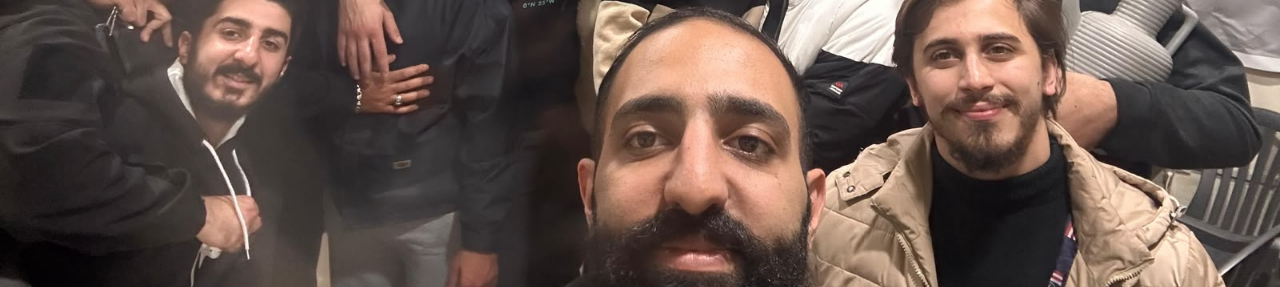
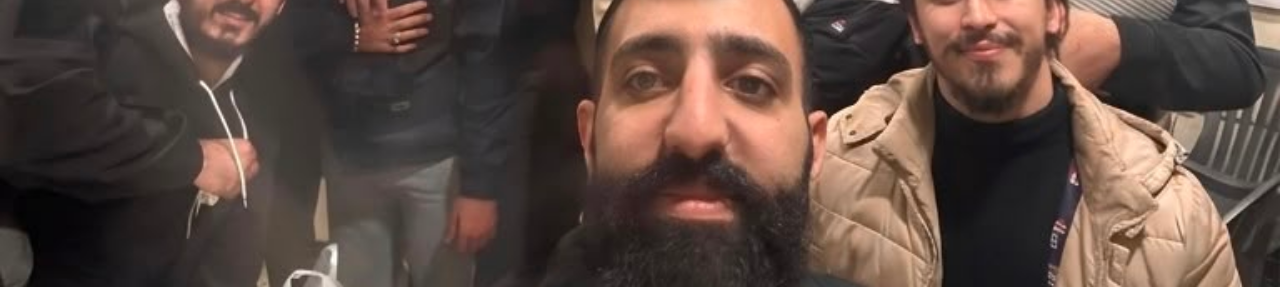
Before and after one commit to hyouness21/Kahwetnaaaa, a plain HTML site: page index.html in a window 1280 px wide. Shown: the part 521-808 px from the top of the page. Drawn offline with Linux system fonts and the light colour scheme.

Commit message:
fourth update

```diff
--- a/style.css
+++ b/style.css
@@ -192,7 +192,7 @@ header {
 /* ── Hero ── */
 .hero {
   min-height: calc(100vh - 60px);
-  background-image: url('images/back.jpeg');
+  background-image: url('images/back2.jpeg');
   background-size: cover;
   background-position: center;
   background-repeat: no-repeat;
```
Also changed, not shown: images/back2.jpeg (added).
